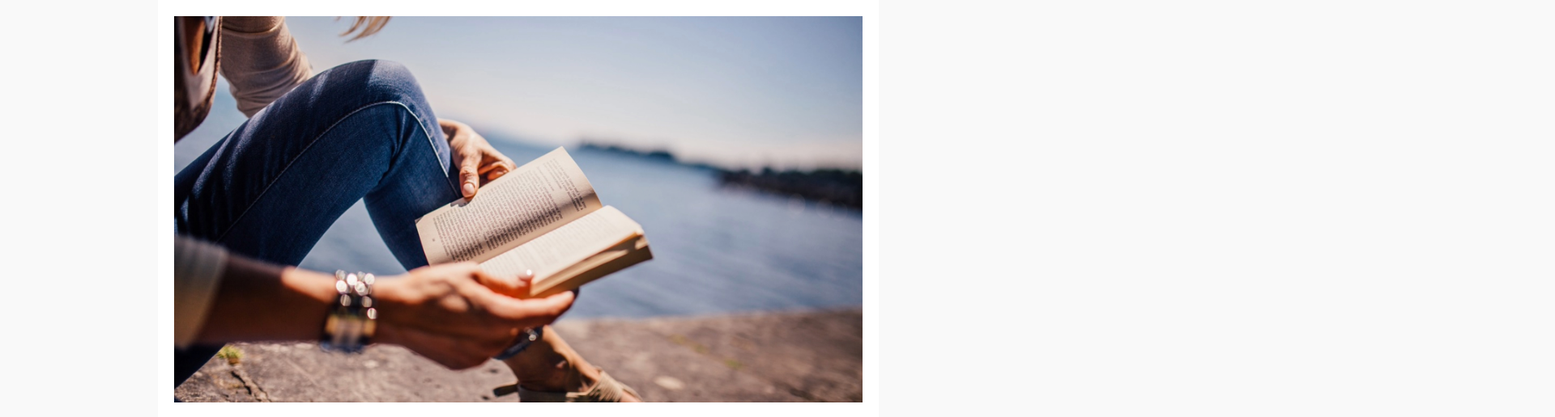
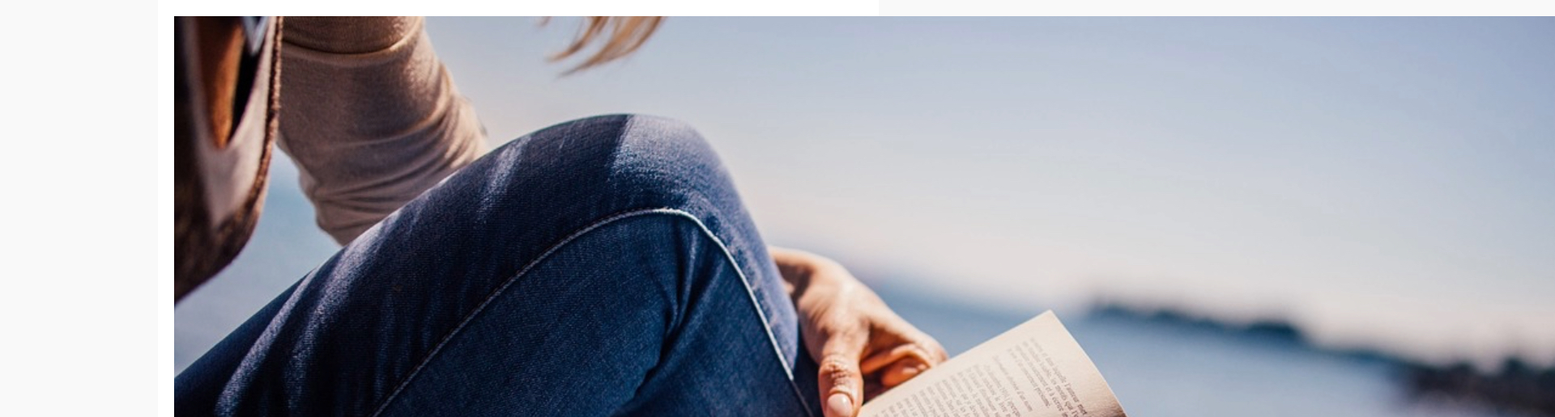
Before and after one commit to michaelakbritt/hobby, a plain HTML site: page index.html in a window 1280 px wide. Shown: the top 516 px of the page at 81% size, 1920 px wide, since content can reach past the window. Drawn offline with Linux system fonts and the light colour scheme.

Commit message:
Update index.html

```diff
--- a/index.html
+++ b/index.html
@@ -65,7 +65,7 @@
 
 <div class="page">
     <!-- Hero Image -->
-    <img src="hero.jpg" alt="A person reading a book" class="hero">
+    <img src="hero.jpg" alt="A person reading a book">
 
     <!-- Headline -->
     <h1 class="headline">Reading</h1>
```
